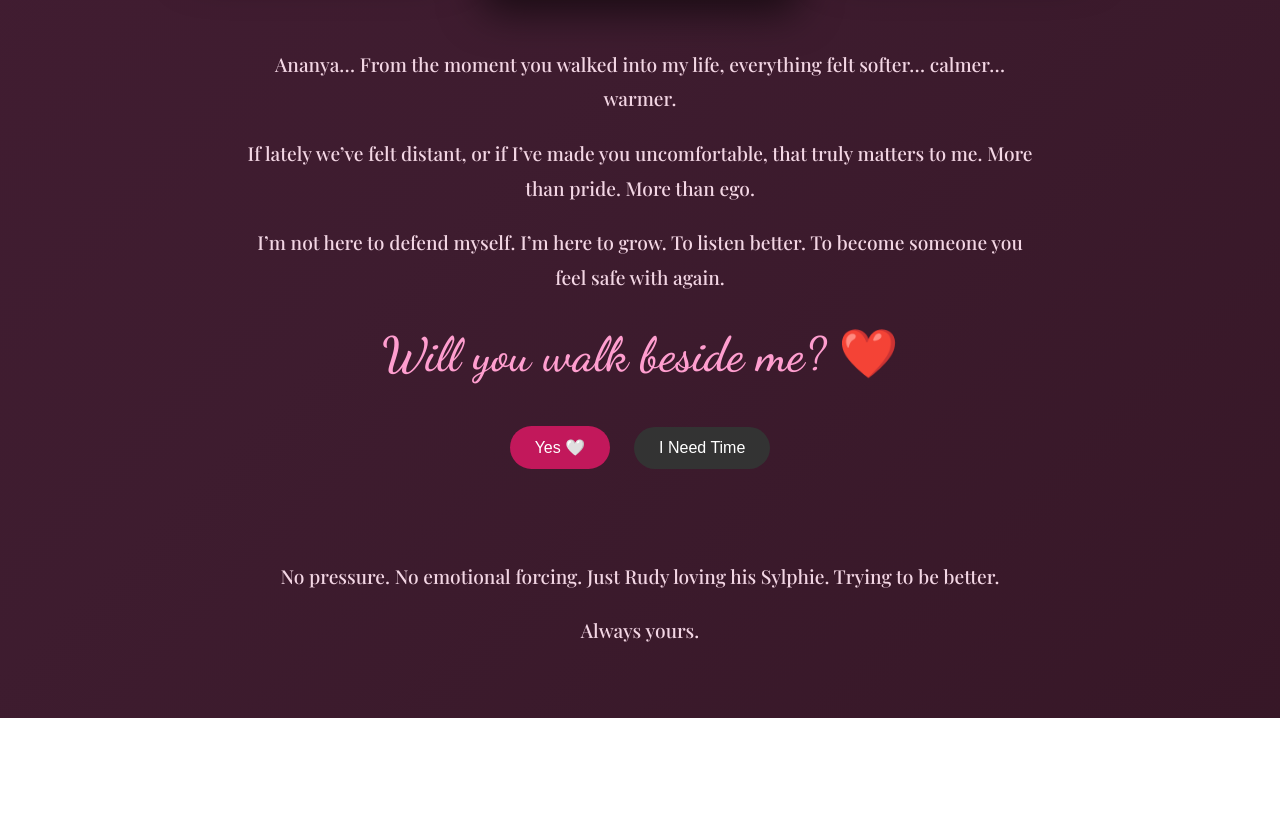
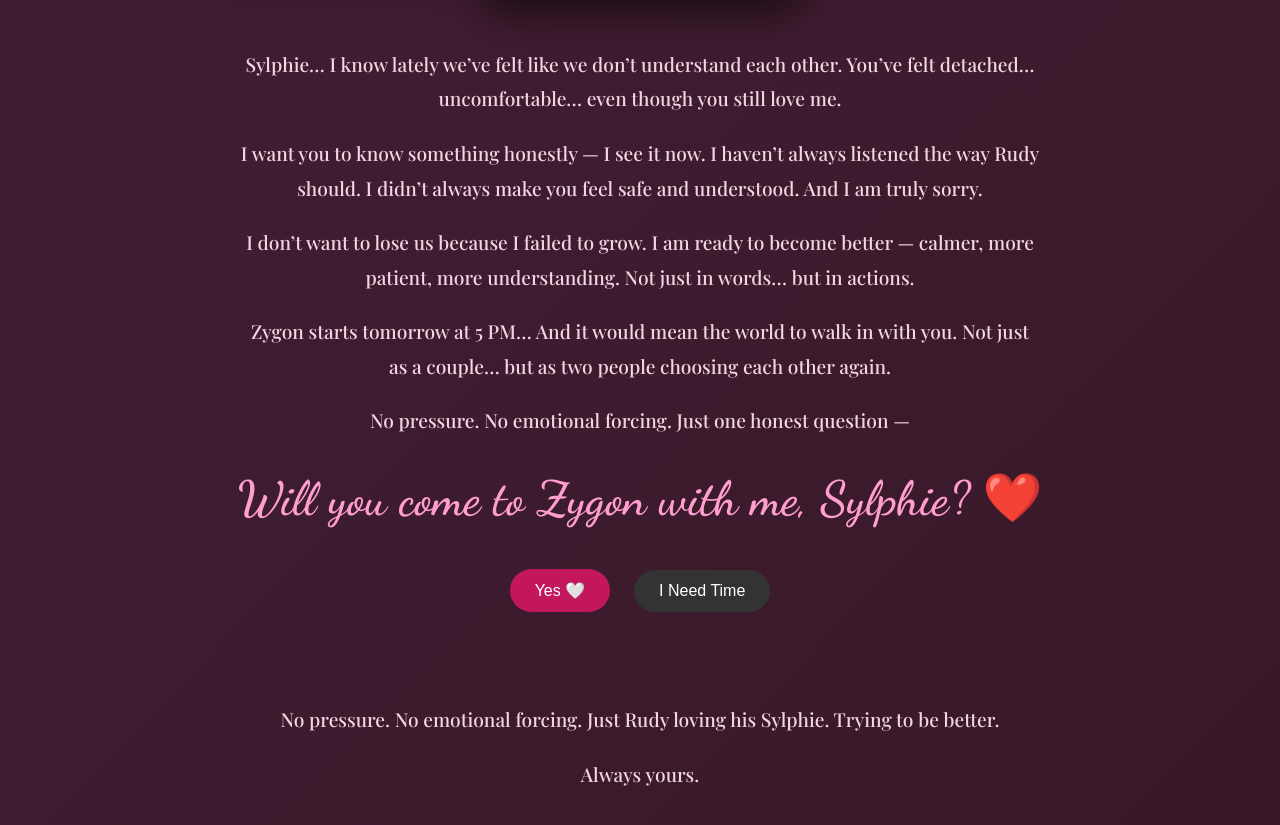
Before and after one commit to roysubham077-crypto/for-ananya, a plain HTML site: page index.html in a window 1280 px wide. Shown: the part 619-1444 px from the top of the page. Before the commit the page ends 1337 px from the top, so only its background shows below. Drawn offline with nearby package versions, Linux system fonts and the light colour scheme.

Commit message:
Add files via upload

```diff
--- a/index.html
+++ b/index.html
@@ -112,26 +112,41 @@ button:hover { transform: scale(1.1); }
 </div>
 
 <p>
-Ananya…
-From the moment you walked into my life,
-everything felt softer… calmer… warmer.
-</p>
+        Sylphie…
+        I know lately we’ve felt like we don’t understand each other.
+        You’ve felt detached… uncomfortable…
+        even though you still love me.
+    </p>
 
-<p>
-If lately we’ve felt distant,
-or if I’ve made you uncomfortable,
-that truly matters to me.
-More than pride. More than ego.
-</p>
+    <p>
+        I want you to know something honestly —
+        I see it now.
+        I haven’t always listened the way Rudy should.
+        I didn’t always make you feel safe and understood.
+        And I am truly sorry.
+    </p>
 
-<p>
-I’m not here to defend myself.
-I’m here to grow.
-To listen better.
-To become someone you feel safe with again.
-</p>
+    <p>
+        I don’t want to lose us because I failed to grow.
+        I am ready to become better —
+        calmer, more patient, more understanding.
+        Not just in words… but in actions.
+    </p>
 
-<h1>Will you walk beside me? ❤️</h1>
+    <p>
+        Zygon starts tomorrow at 5 PM…
+        And it would mean the world to walk in with you.
+        Not just as a couple…
+        but as two people choosing each other again.
+    </p>
+
+    <p>
+        No pressure.
+        No emotional forcing.
+        Just one honest question —
+    </p>
+
+    <h1>Will you come to Zygon with me, Sylphie? ❤️</h1>
 
 <button class="yes" onclick="handleResponse('yes')">Yes 🤍</button>
 <button class="no" onclick="handleResponse('no')">I Need Time</button>
```
